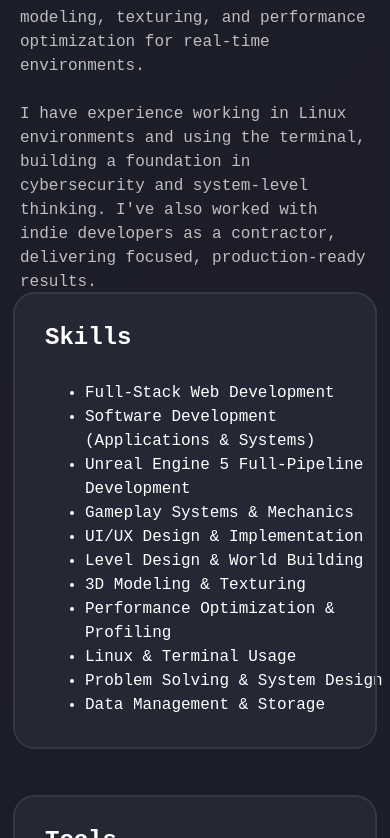
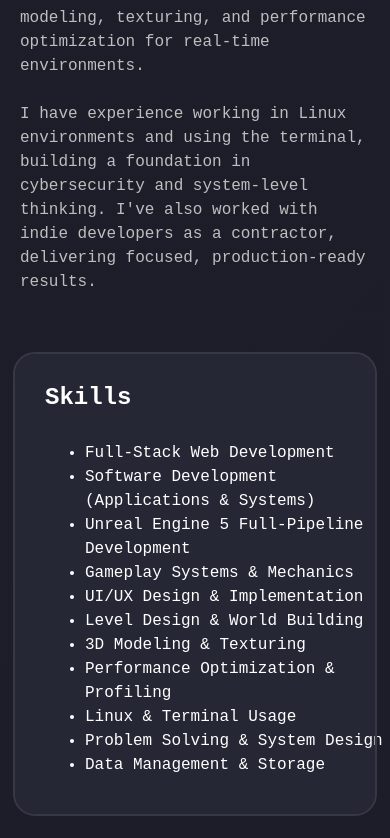
Before and after one commit to AlteredZero/daniilcodes.dev, a React (Vite) app: page / in a window 390 px wide. Shown: the part 1720-2558 px from the top of the page. Built offline with nearby package versions, Linux system fonts and the light colour scheme; a web font is replaced by a local one.

Commit message:
fixed mobile looks 3

```diff
--- a/src/index.css
+++ b/src/index.css
@@ -16,11 +16,13 @@ body {
   -webkit-animation: AnimateBG 10s ease infinite;
   animation: AnimateBG 10s ease infinite;
   overflow-x: hidden;
+  width: 100%;
 }
 
 html {
   scroll-behavior: smooth;
   overflow-x: hidden;
+  width: 100%;
 }
 
 #root {
@@ -233,7 +235,8 @@ html {
   border-radius: 20px;
   margin-top: 50px;
   width: 100%;
-  height: 460px;
+  height: auto;
+  min-height: 460px;
   max-width: 650px;
   margin-bottom: 200px;
   outline: 2px solid;
@@ -629,6 +632,7 @@ html {
   .Skills,
   .Tools {
     height: auto;
+    min-height: 460px;
     margin-bottom: 100px;
   }
 
@@ -781,3 +785,19 @@ img, video {
 .Profile {
   scroll-margin-top: 100px;
 }
+
+.SkillsText,
+.ToolsText {
+  overflow-wrap: break-word;
+  word-break: break-word;
+}
+
+.AboutTextWrapper {
+  margin-bottom: 60px;
+}
+
+@media (max-width: 768px) {
+  .About {
+    padding-bottom: 120px;
+  }
+}
```
